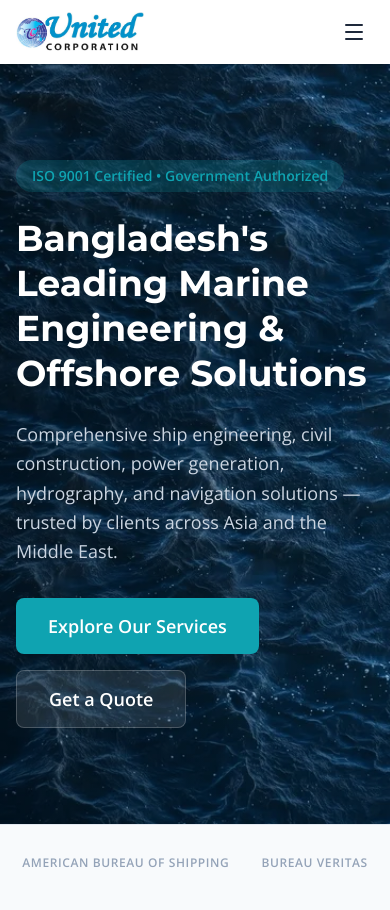
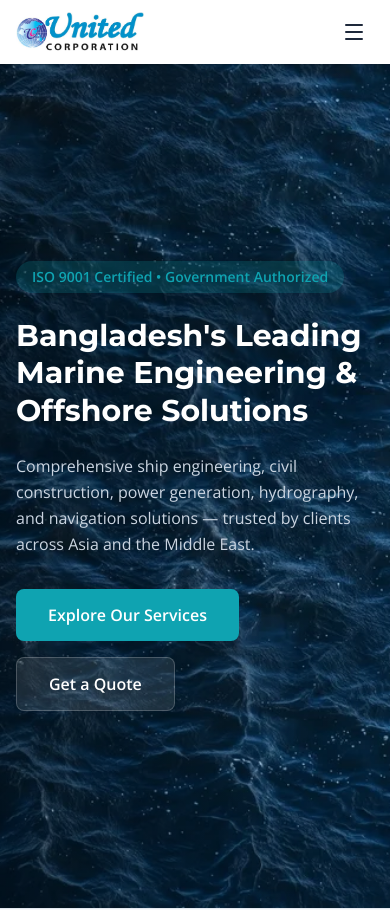
Before and after one commit to connectfazla/united-cgp, a Next.js app: page / in a window 390 px wide. Shown: the top 910 px of the page. Built offline with nearby package versions, Linux system fonts and the light colour scheme.

Commit message:
feat: hero section 100vh with centered content and reduced text sizes

```diff
--- a/src/app/page.tsx
+++ b/src/app/page.tsx
@@ -25,18 +25,18 @@ export default function Home() {
   return (
     <>
       {/* Hero */}
-      <section className="relative bg-navy overflow-hidden">
+      <section className="relative bg-navy overflow-hidden h-screen">
         <div className="absolute inset-0 bg-[url('/images/hero-remote-2.webp')] bg-cover bg-center" />
         <div className="absolute inset-0 bg-gradient-to-r from-black/40 to-transparent" />
-        <div className="relative max-w-7xl mx-auto px-4 py-24 md:py-36">
+        <div className="relative max-w-7xl mx-auto px-4 h-full flex items-center">
           <div className="max-w-3xl">
             <span className="inline-block bg-teal/20 text-teal px-4 py-1.5 rounded-full text-sm font-semibold mb-6">
               ISO 9001 Certified &bull; Government Authorized
             </span>
-            <h1 className="font-heading font-bold text-4xl md:text-5xl lg:text-6xl text-white leading-tight">
+            <h1 className="font-heading font-bold text-3xl md:text-4xl lg:text-5xl text-white leading-tight">
               Bangladesh&apos;s Leading Marine Engineering &amp; Offshore Solutions
             </h1>
-            <p className="mt-6 text-gray-300 text-lg md:text-xl leading-relaxed max-w-2xl">
+            <p className="mt-6 text-gray-300 text-base md:text-lg leading-relaxed max-w-2xl">
               Comprehensive ship engineering, civil construction, power generation,
               hydrography, and navigation solutions — trusted by clients across Asia
               and the Middle East.
@@ -44,13 +44,13 @@ export default function Home() {
             <div className="mt-8 flex flex-wrap gap-4">
               <Link
                 href="/services/ship-engineering"
-                className="bg-teal hover:bg-teal-dark text-white font-semibold px-8 py-3.5 rounded-lg transition-colors text-lg"
+                className="bg-teal hover:bg-teal-dark text-white font-semibold px-8 py-3.5 rounded-lg transition-colors text-base md:text-lg"
               >
                 Explore Our Services
               </Link>
               <Link
                 href="/contact"
-                className="bg-white/10 hover:bg-white/20 text-white font-semibold px-8 py-3.5 rounded-lg transition-colors text-lg border border-white/20"
+                className="bg-white/10 hover:bg-white/20 text-white font-semibold px-8 py-3.5 rounded-lg transition-colors text-base md:text-lg border border-white/20"
               >
                 Get a Quote
               </Link>
```
